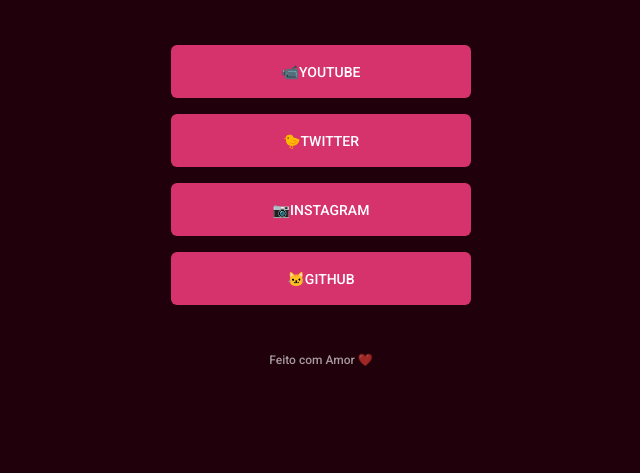
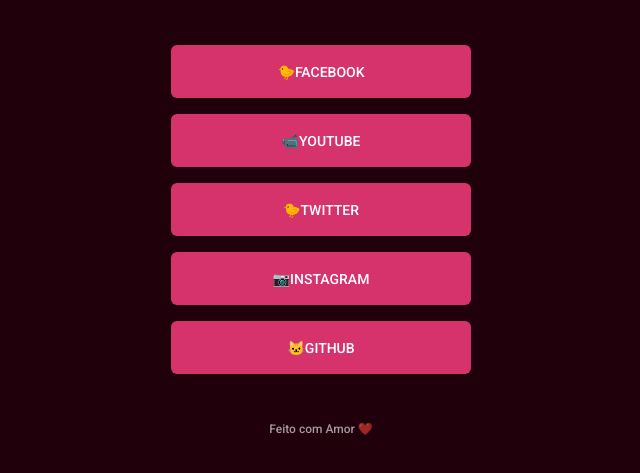
Before and after one commit to Mpsags/Student-maratona-explorer-II, a plain HTML site: page index.html in a window 1280 px wide. Shown: the part 261-734 px from the top of the page, without its empty margins (319-959 px from the left). Drawn offline with Linux system fonts and the light colour scheme.

Commit message:
Alteração para Discover

```diff
--- a/index.html
+++ b/index.html
@@ -25,6 +25,7 @@
             <P class="mono">@marceloSantos</P>
 
             <ul class="midia">
+        <li> <a href="https://facebook.com.com/facebook" target="_blank">🐤facebook</a></li>
         <li> <a href="https://youtube.com/youtube" target="_blank">📹Youtube</a></li>
         <li> <a href="https://twitter.com/twitter" target="_blank">🐤twitter</a></li>
         <li> <a href="https://instagram.com/instagram" target="_blank">📷Instagram</a></li>
```
